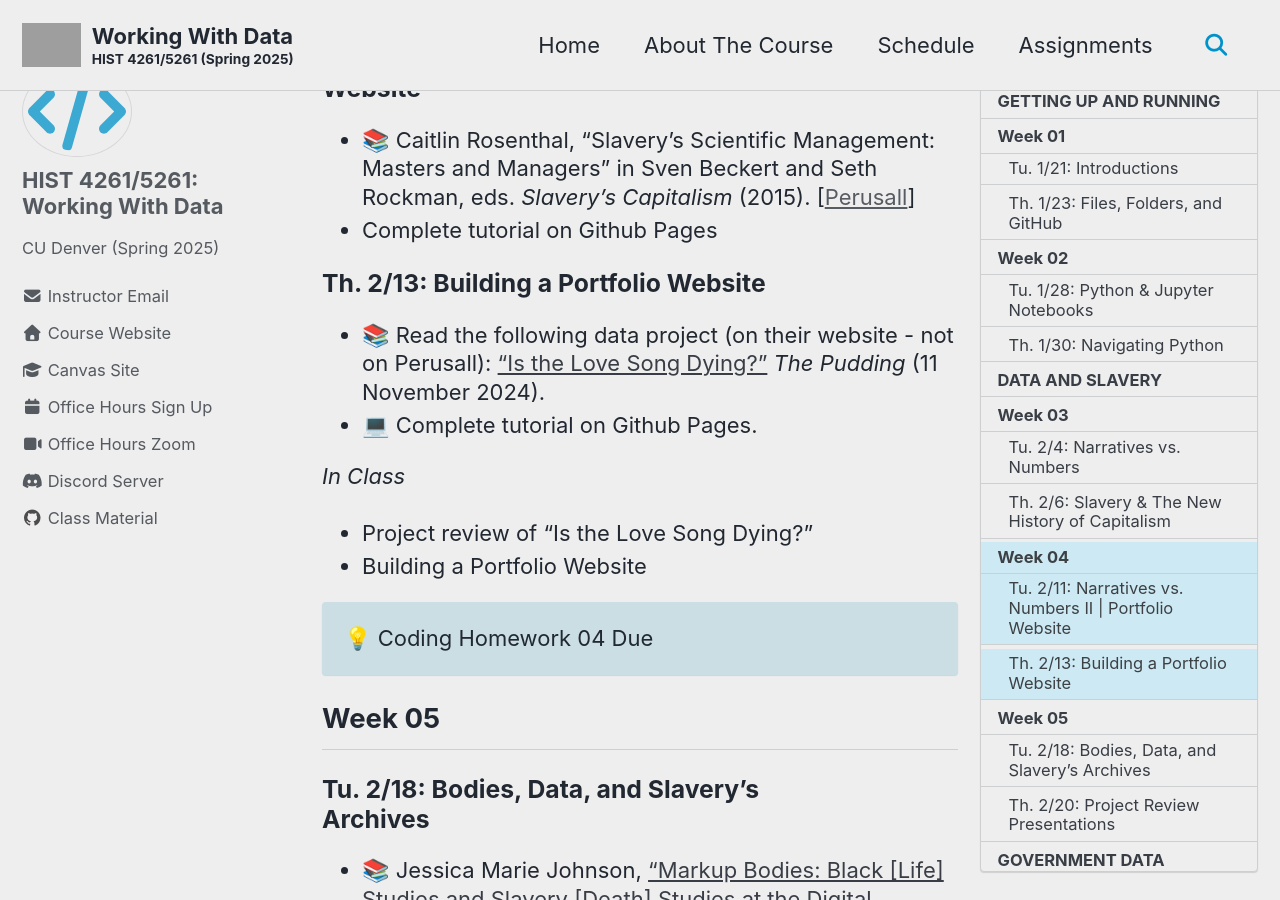
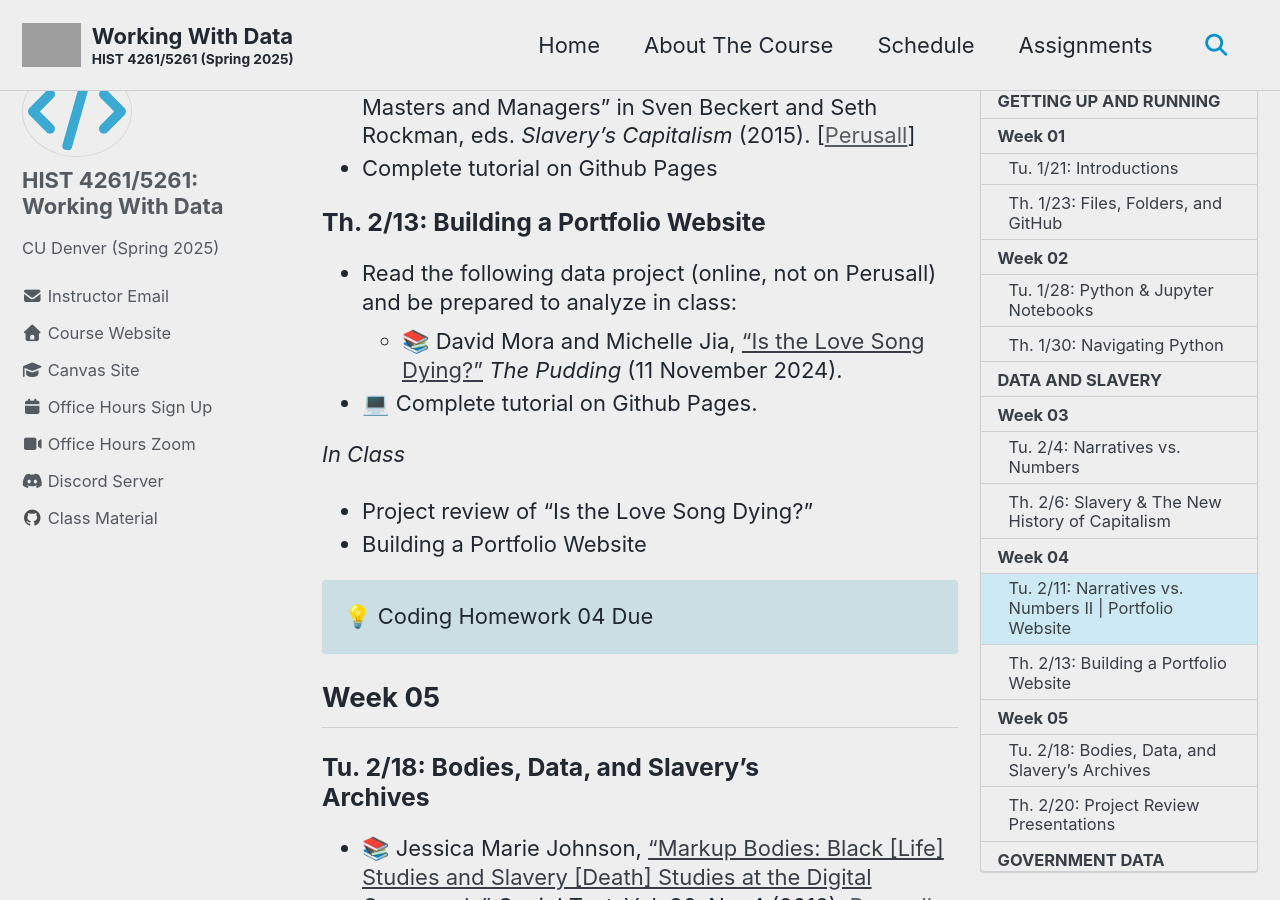
Before and after one commit to cblevins/sp25-data, a Jekyll site: the page built from _pages/schedule.md, in a window 1280 px wide and 900 px high, scrolled down 3455 px. Built offline with Jekyll 4.4.1, drawn with Linux system fonts in a browser that asks for light colours; cached includes are drawn as plain includes; some of the changed text lies outside the part shown; grey boxes are pictures that could not be loaded.

Commit message:
pudding reading

```diff
--- a/_pages/schedule.md
+++ b/_pages/schedule.md
@@ -30,7 +30,7 @@ _Note: formal assignment due dates appear in highlighted boxes_
 
 _In Class_
 
-- [💻 Getting Up and Running With GitHub]({{site.baseurl}}/modules/github/)
+- 💻 [Getting Up and Running With GitHub]({{site.baseurl}}/modules/github-intro/)
 - 💻 Part 1 of [Learning how to use the Command Line]({{site.baseurl}}/modules/command-line)
 
 💡 Coding Homework 01 Due Sunday 1/26
@@ -98,7 +97,8 @@ _In-class_
 
 ### Th. 2/13: Building a Portfolio Website
 
-- 📚 Read the following data project (on their website - not on Perusall): ["Is the Love Song Dying?"](https://pudding.cool/2024/11/love-songs/) _The Pudding_ (11 November 2024).
+- Read the following data project (online, not on Perusall) and be prepared to analyze in class:
+  - 📚 David Mora and Michelle Jia, ["Is the Love Song Dying?"](https://pudding.cool/2024/11/love-songs/) _The Pudding_ (11 November 2024).
 - 💻 Complete tutorial on Github Pages.
 
 _In Class_
```
Also changed, not shown: other parts of _pages/schedule.md (+0 -1 lines).
